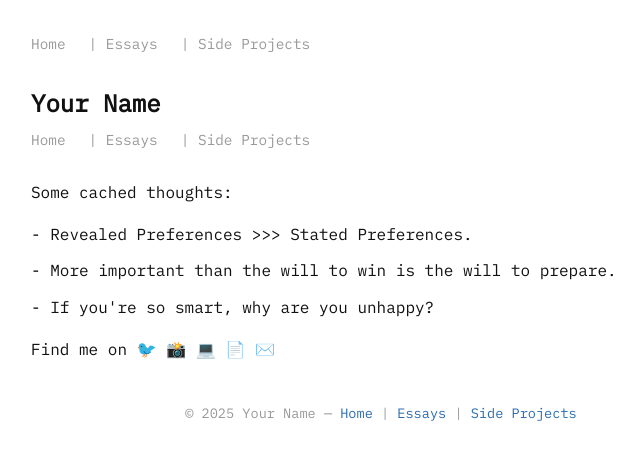
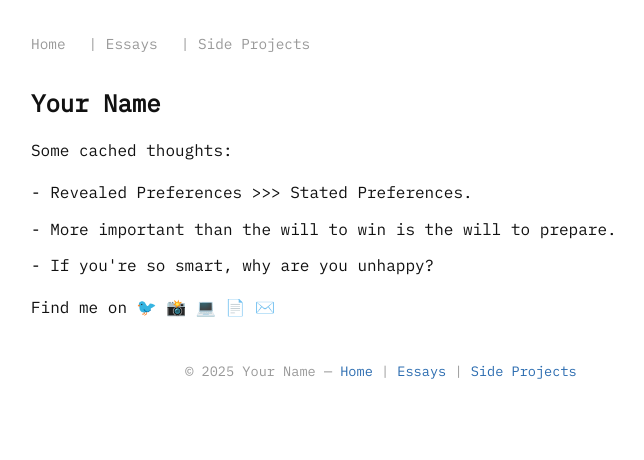
Before and after one commit to yokko123/yokko123.github.io, a Jekyll site: the page built from index.html, in a window 1280 px wide. Shown: the top 460 px of the page, without its empty margins (259-903 px from the left). Built offline with Jekyll 4.4.1, drawn with Linux system fonts in a browser that asks for light colours.

Commit message:
removing extra navbar from homepage

```diff
--- a/index.html
+++ b/index.html
@@ -5,11 +5,11 @@ title: Home
 
 <h1>Your Name</h1>
 
-<div class="nav">
+<!-- <div class="nav">
   <a href="/">Home</a> |
   <a href="/essays.html">Essays</a> |
   <a href="/projects.html">Side Projects</a>
-</div>
+</div> -->
 
 <p>Some cached thoughts:</p>
 <ul>
```
